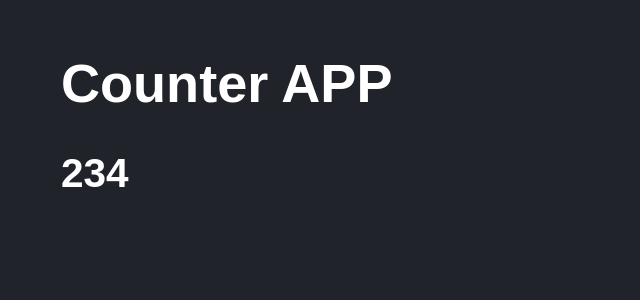
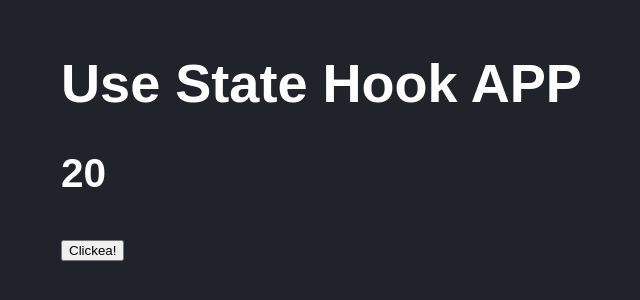
Before and after one commit to mlestrella843/React_Props, a React (Vite) app in the folder exercise-1/: page / in a window 1280 px wide. Shown: the part 132-432 px from the top of the page, without its empty margins (87-727 px from the left). Built offline with nearby package versions, Linux system fonts and the light colour scheme.

Commit message:
Using useState Hook

```diff
--- a/exercise-1/src/CounterApp.jsx
+++ b/exercise-1/src/CounterApp.jsx
@@ -1,17 +1,22 @@
 import React from 'react';
+import { useState } from 'react';
 import PropTypes from 'prop-types';
-
 
 export const CounterApp = ( {value} ) => {
 
+    const handleEvent = () => {
+        console.log("Hola Maria");
+    }
+
     return (
-
     <>
         <h1>Counter APP</h1>
         <h2> {value} </h2>
 
+        <button onClick={ handleEvent }>
+                Clickea!
+        </button>
     </>
-
   )
 }
 
@@ -21,5 +26,4 @@ CounterApp.propTypes = {
 
 CounterApp.defaultProps = {
     value: 45
-
 }
--- /dev/null
+++ b/exercise-1/src/FirstHook.jsx
@@ -0,0 +1,49 @@
+import React from 'react';
+import { useState } from 'react';
+import PropTypes from 'prop-types';
+
+//El valor value sera el que se definio en el componente padre que esta en el main.jsx
+export const FirstHook = ( {value} ) => {
+
+    //Definiendo el primer hook. counter le llame al valor que se recogera de la funcion-hook useState
+    //counter es una variable que contendra el valor que devuelve la funcion-hook de useState.
+    //El valor setCounter es el que nos permitira asignar otro valor a la variable counter.
+    //Lo desestructuramos y colocamos en el arreglo, esta es la manera de hacerlo en React
+    //y regularmente se le pone el mismo nombre que el valor pero con la palabra set por delante.
+
+    const [ counter, setCounter ] = useState( value );
+
+    const handleEvent = () => {
+        //Aqui cambio el valor de counter con counter + 1
+        //****    */ setCounter( counter + 1 );
+        //Otra manera de hacerlo es, aqui al valor le llame c, pude llamarle de cualquier otra forma
+        // y hara lo mismo. POrque el valor c recoge lo que envia la funcion useState, mientras con setCounter
+        //puedo cambiar el valor de counter que aqui debajo le llame con el nombre de c.
+        //Si lo quiero llamar elefante lo hago, al final no importa, pero por buenas practicas y para que
+        // el codigo sea legible esta es la manera.
+        //****     */ setCounter( ( elefante ) => elefante + 1 );
+
+        setCounter( (counter) => counter + 1 );
+
+
+    }
+
+    return (
+    <>
+        <h1>Use State Hook APP</h1>
+        <h2> { counter } </h2>
+
+        <button onClick={ handleEvent }>
+                Clickea!
+        </button>
+    </>
+  )
+}
+
+FirstHook.propTypes = {
+    value: PropTypes.number.isRequired
+}
+
+FirstHook.defaultProps = {
+    value: 45
+}
--- a/exercise-1/src/main.jsx
+++ b/exercise-1/src/main.jsx
@@ -9,6 +9,7 @@ import ReactDOM from 'react-dom/client'; //Herramienta para renderizar
 //import { FirstApp } from './FirstApp';
 import './style.css';
 import { CounterApp } from './CounterApp';
+import { FirstHook } from './firstHook';
 
 //Componente que regularmente nunca esta dentro de este archhivo
 
@@ -24,8 +25,9 @@ ReactDOM.createRoot( document.getElementById('root') ).render(
         {/* Desde aqui estamos mandando informacion desde el componente padre hacia el hijo
         llamado FirstApp */}
         {/* <FirstApp title="Maria" subtitle="Estoy probando"/> */}
+        {/* <CounterApp  value={ 234 }/> */}
 
-        <CounterApp  value={234}/>
+        <FirstHook value={ 20 }/>
 
     </React.StrictMode>
 );
```
